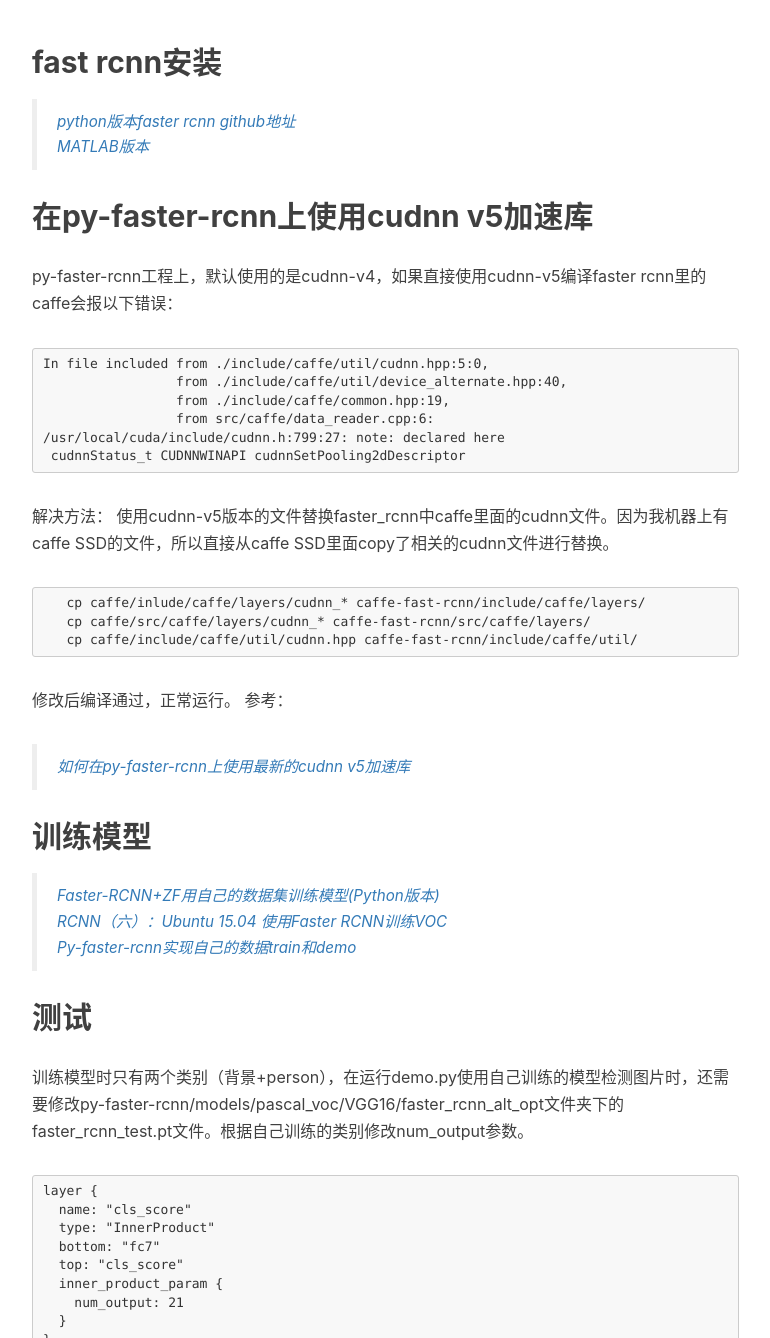
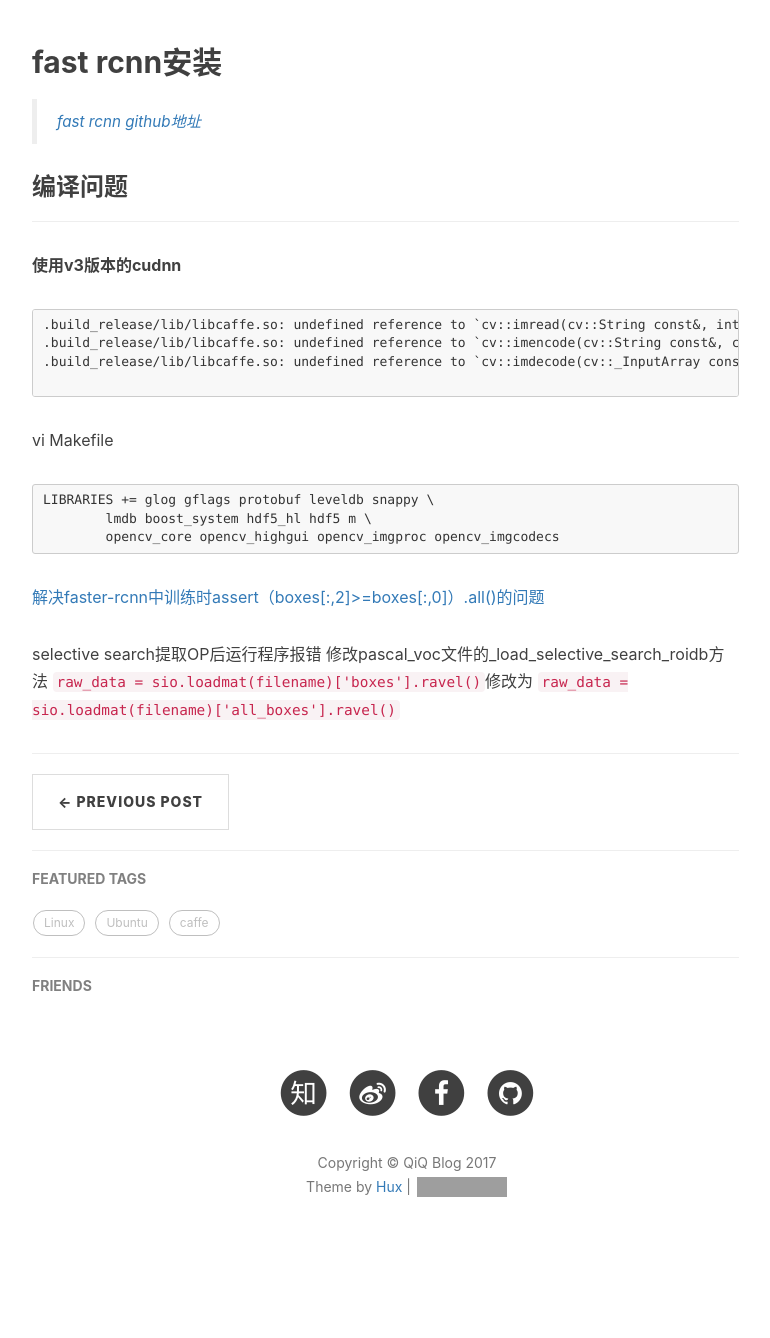
Before and after one commit to TrentQiQ/trentqiq.github.com, a Jekyll site: the page built from _posts/2017-07-09-fast rcnn.md, in a window 1280 px wide and 1400 px high, scrolled down 465 px, cut to the strip 62-1400 px from the top of the window. Shown: the whole strip, without its empty margins (233-1003 px from the left). Built offline with Jekyll 4.4.1, drawn with Linux system fonts in a browser that asks for light colours; nearby versions of some CDN libraries; comment, search, counter and statistics services are not loaded; after the commit the page ends 1817 px from its top, so only the background shows below that; some of the changed text lies outside the part shown; grey boxes are pictures that could not be loaded.

Commit message:
fast rcnn

````diff
--- a/_posts/2017-07-09-fast rcnn.md
+++ b/_posts/2017-07-09-fast rcnn.md
@@ -10,63 +10,28 @@
     - selective search
 ---
 ## fast rcnn安装
->[python版本faster rcnn github地址](https://github.com/rbgirshick/py-faster-rcnn)
->[MATLAB版本](https://github.com/ShaoqingRen/faster_rcnn)
+>[fast rcnn github地址](https://github.com/rbgirshick/fast-rcnn)
 
-##  在py-faster-rcnn上使用cudnn v5加速库
-py-faster-rcnn工程上，默认使用的是cudnn-v4，如果直接使用cudnn-v5编译faster rcnn里的caffe会报以下错误：
+### 编译问题
+---
 
-<pre><code>In file included from ./include/caffe/util/cudnn.hpp:5:0,
-                 from ./include/caffe/util/device_alternate.hpp:40,
-                 from ./include/caffe/common.hpp:19,
-                 from src/caffe/data_reader.cpp:6:
-/usr/local/cuda/include/cudnn.h:799:27: note: declared here
- cudnnStatus_t CUDNNWINAPI cudnnSetPooling2dDescriptor</code></pre>
-
-解决方法：
-使用cudnn-v5版本的文件替换faster_rcnn中caffe里面的cudnn文件。因为我机器上有caffe SSD的文件，所以直接从caffe SSD里面copy了相关的cudnn文件进行替换。
+**使用v3版本的cudnn**
 
 ```
-   cp caffe/inlude/caffe/layers/cudnn_* caffe-fast-rcnn/include/caffe/layers/
-   cp caffe/src/caffe/layers/cudnn_* caffe-fast-rcnn/src/caffe/layers/
-   cp caffe/include/caffe/util/cudnn.hpp caffe-fast-rcnn/include/caffe/util/
+.build_release/lib/libcaffe.so: undefined reference to `cv::imread(cv::String const&, int)'
+.build_release/lib/libcaffe.so: undefined reference to `cv::imencode(cv::String const&, cv::_InputArray const&, std::vector<unsigned char, std::allocator<unsigned char> >&, std::vector<int, std::allocator<int> > const&)'
+.build_release/lib/libcaffe.so: undefined reference to `cv::imdecode(cv::_InputArray const&, int)
+
 ```
+vi Makefile
+```
+LIBRARIES += glog gflags protobuf leveldb snappy \
+        lmdb boost_system hdf5_hl hdf5 m \
+        opencv_core opencv_highgui opencv_imgproc opencv_imgcodecs
+```
+[解决faster-rcnn中训练时assert（boxes[:,2]>=boxes[:,0]）.all()的问题](http://blog.csdn.net/xzzppp/article/details/52036794)
 
-修改后编译通过，正常运行。
-参考：
->[如何在py-faster-rcnn上使用最新的cudnn v5加速库](http://blog.csdn.net/kexinmcu/article/details/53178428)
-
-## 训练模型
->[Faster-RCNN+ZF用自己的数据集训练模型(Python版本)](http://blog.csdn.net/sinat_30071459/article/details/51332084)
->
->[RCNN（六）：Ubuntu 15.04 使用Faster RCNN训练VOC](http://blog.csdn.net/u011587569/article/details/52166775)
->
->[Py-faster-rcnn实现自己的数据train和demo](http://blog.csdn.net/samylee/article/details/51201744)
-
-
-## 测试
-训练模型时只有两个类别（背景+person），在运行demo.py使用自己训练的模型检测图片时，还需要修改py-faster-rcnn/models/pascal_voc/VGG16/faster_rcnn_alt_opt文件夹下的faster_rcnn_test.pt文件。根据自己训练的类别修改num_output参数。
-```
-layer {
-  name: "cls_score"
-  type: "InnerProduct"
-  bottom: "fc7"
-  top: "cls_score"
-  inner_product_param {
-    num_output: 21
-  }
-}
-layer {
-  name: "bbox_pred"
-  type: "InnerProduct"
-  bottom: "fc7"
-  top: "bbox_pred"
-  inner_product_param {
-    num_output: 84
-  }
-}
-```
-
-参考：
-
->[目标检测--Faster RCNN2](https://saicoco.github.io/object-detection-4/)
+selective search提取OP后运行程序报错
+修改pascal_voc文件的_load_selective_search_roidb方法
+`raw_data = sio.loadmat(filename)['boxes'].ravel()`修改为
+`raw_data = sio.loadmat(filename)['all_boxes'].ravel()`
````
